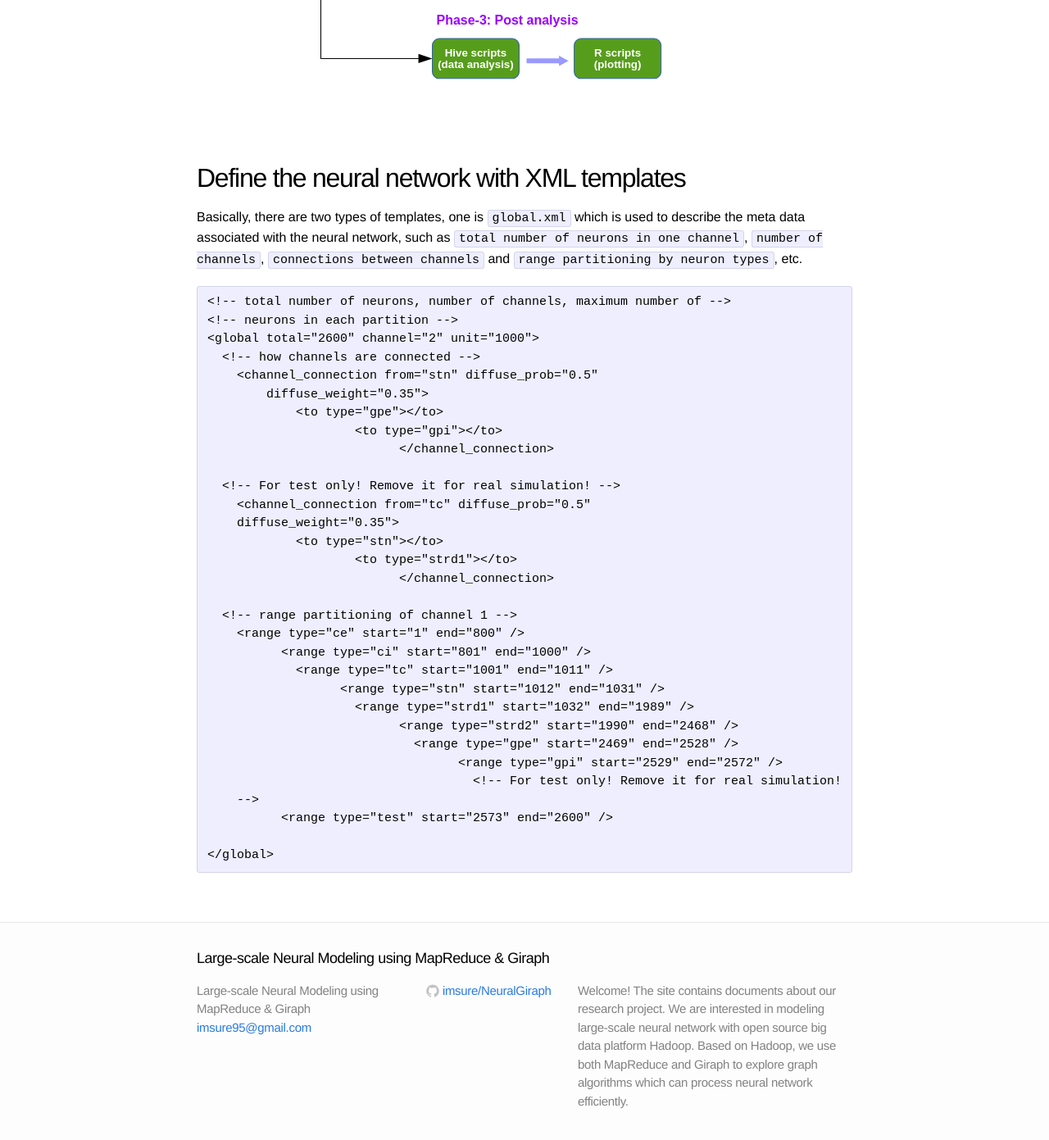
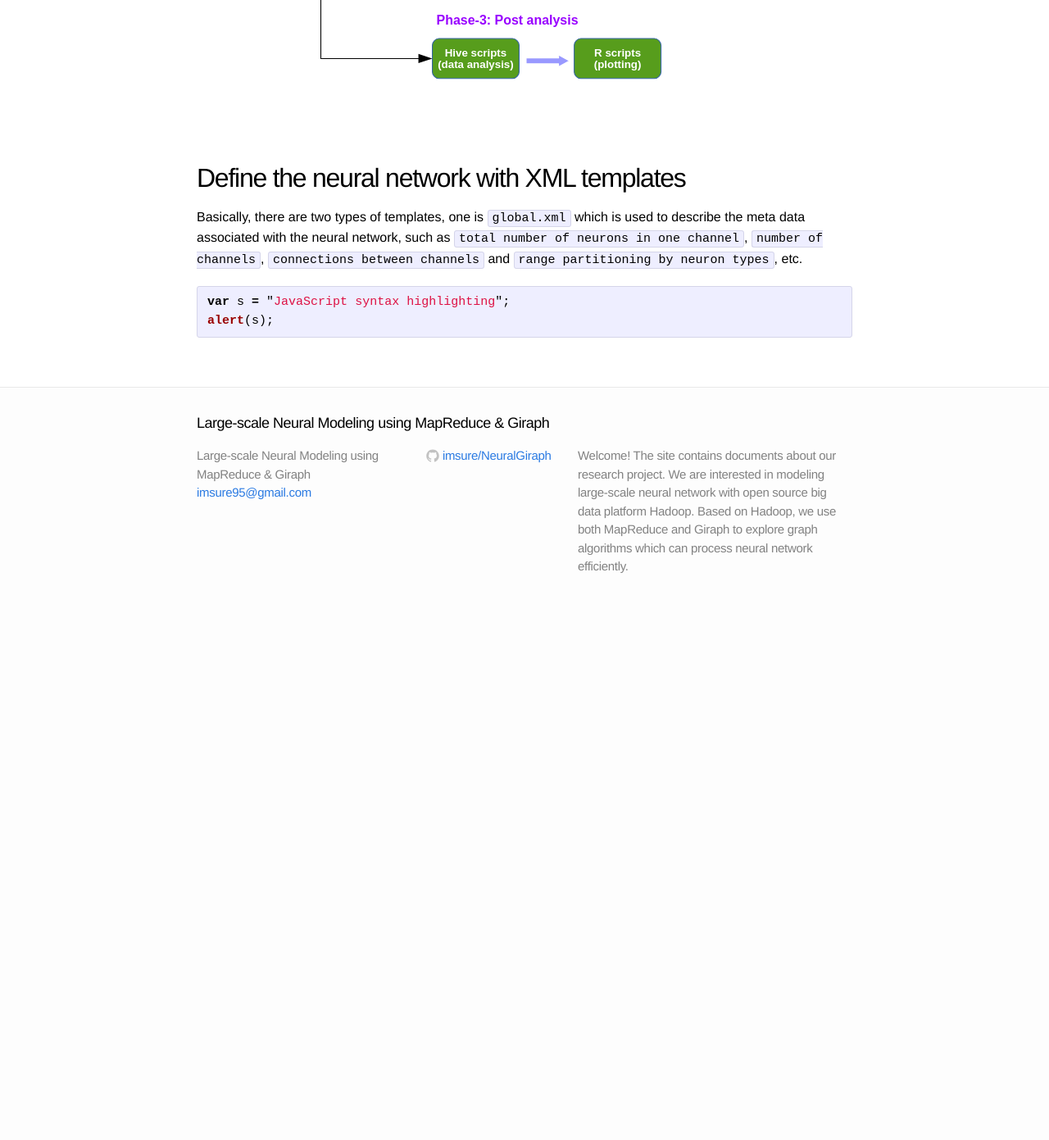
Before and after one commit to imsure/NeuralGiraph, a Jekyll site: the page built from _posts/2014-07-08-generate-neural-network.markdown, in a window 1280 px wide and 1400 px high, scrolled down 644 px. Shown: the top 1391 px of the window at 82% size. Built offline with Jekyll 4.4.1, drawn with Linux system fonts in a browser that asks for light colours; after the commit the page ends 1392 px from its top, so only the background shows below that.

Commit message:
add new post

````diff
--- a/_posts/2014-07-08-generate-neural-network.markdown
+++ b/_posts/2014-07-08-generate-neural-network.markdown
@@ -23,36 +23,7 @@ such as `total number of neurons in one channel`, `number of
 channels`, `connections between channels` and `range partitioning by
 neuron types`, etc.
 
-```XML
-<!-- total number of neurons, number of channels, maximum number of -->
-<!-- neurons in each partition -->
-<global total="2600" channel="2" unit="1000">
-  <!-- how channels are connected -->
-    <channel_connection from="stn" diffuse_prob="0.5"
-	diffuse_weight="0.35">
-	    <to type="gpe"></to>
-		    <to type="gpi"></to>
-			  </channel_connection>
-
-  <!-- For test only! Remove it for real simulation! -->
-    <channel_connection from="tc" diffuse_prob="0.5"
-    diffuse_weight="0.35">
-	    <to type="stn"></to>
-		    <to type="strd1"></to>
-			  </channel_connection>
-
-  <!-- range partitioning of channel 1 -->
-    <range type="ce" start="1" end="800" />
-	  <range type="ci" start="801" end="1000" />
-	    <range type="tc" start="1001" end="1011" />
-		  <range type="stn" start="1012" end="1031" />
-		    <range type="strd1" start="1032" end="1989" />
-			  <range type="strd2" start="1990" end="2468" />
-			    <range type="gpe" start="2469" end="2528" />
-				  <range type="gpi" start="2529" end="2572" />
-				    <!-- For test only! Remove it for real simulation!
-    -->
-	  <range type="test" start="2573" end="2600" />
-
-</global>
+```javascript
+var s = "JavaScript syntax highlighting";
+alert(s);
 ```
````
